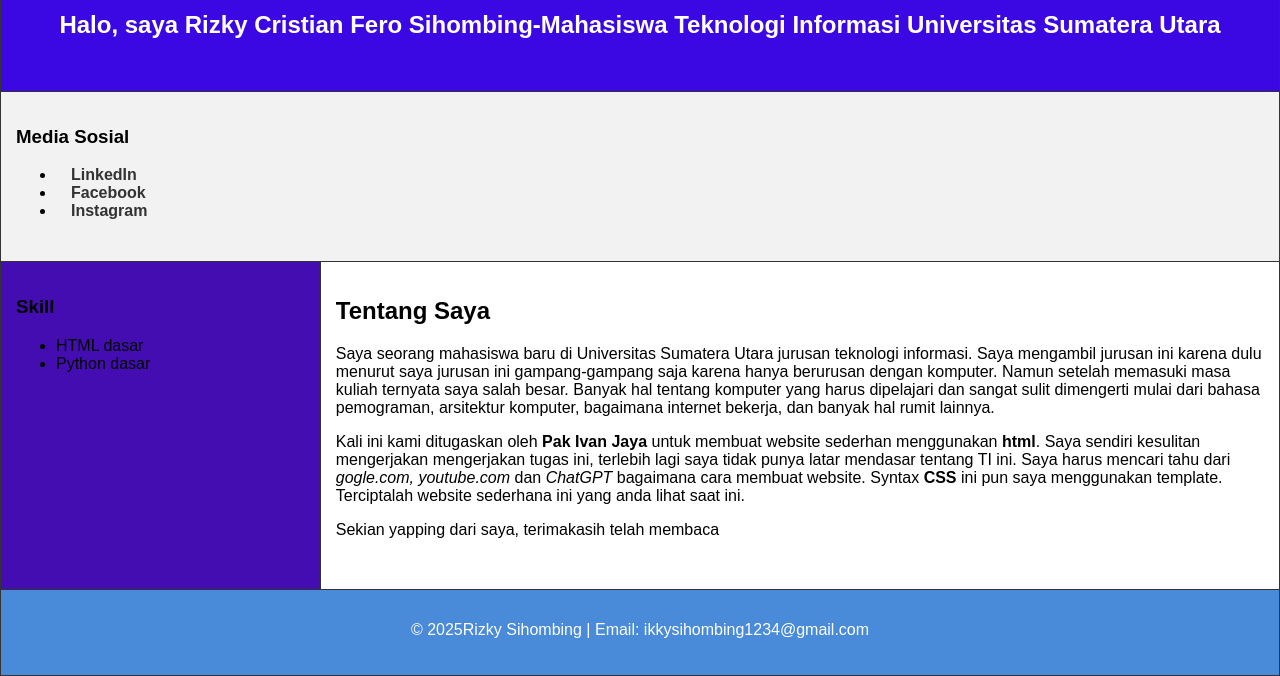
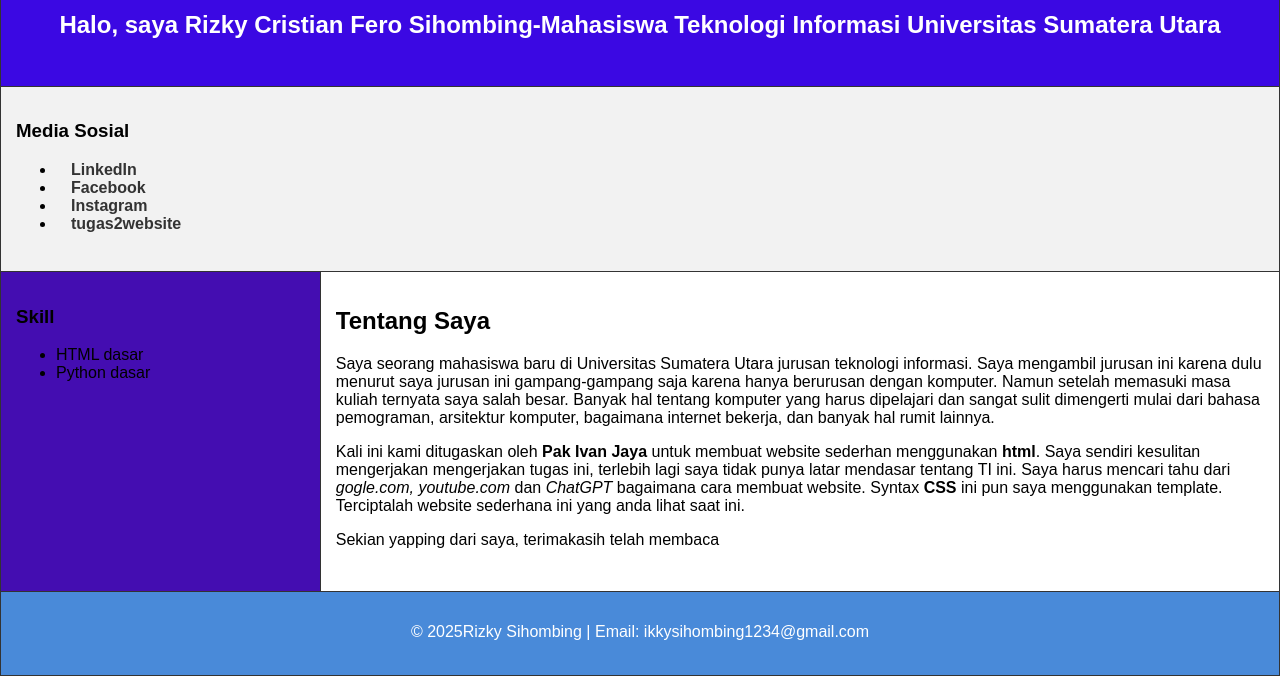
Before and after one commit to rizkycristian/target, a plain HTML site: page index..html in a window 1280 px wide. Shown: the part 124-800 px from the top of the page. Drawn offline with Linux system fonts and the light colour scheme.

Commit message:
Update index..html

```diff
--- a/index..html
+++ b/index..html
@@ -69,6 +69,7 @@
          <li><a href="www.linkedin.com/in/rizky-sihombing-35a227382">LinkedIn</a></li>
          <li><a href="https://m.facebook.com/rizky.sihombing.1654/">Facebook</a></li>
          <li><a href="https://www.instagram.com/rizky.sihombing.1654?igsh=cm12NXlreWU0Z3Rm">Instagram</a></li>
+         <li><a href = https://rizkycristian.github.io/tugaswebsite2.2/  target="blank">tugas2website </a></li>
       </td>
     </tr>
 
```
